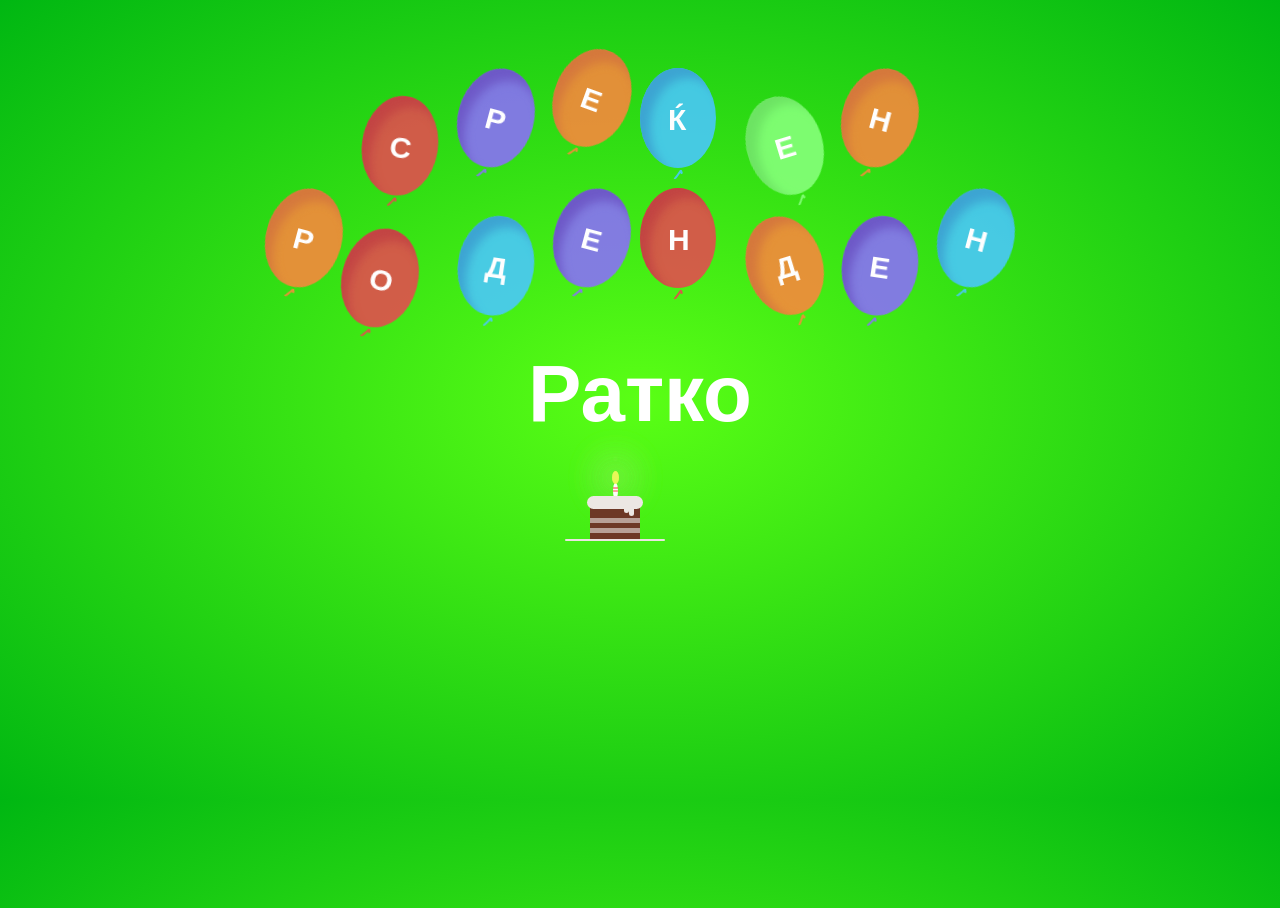
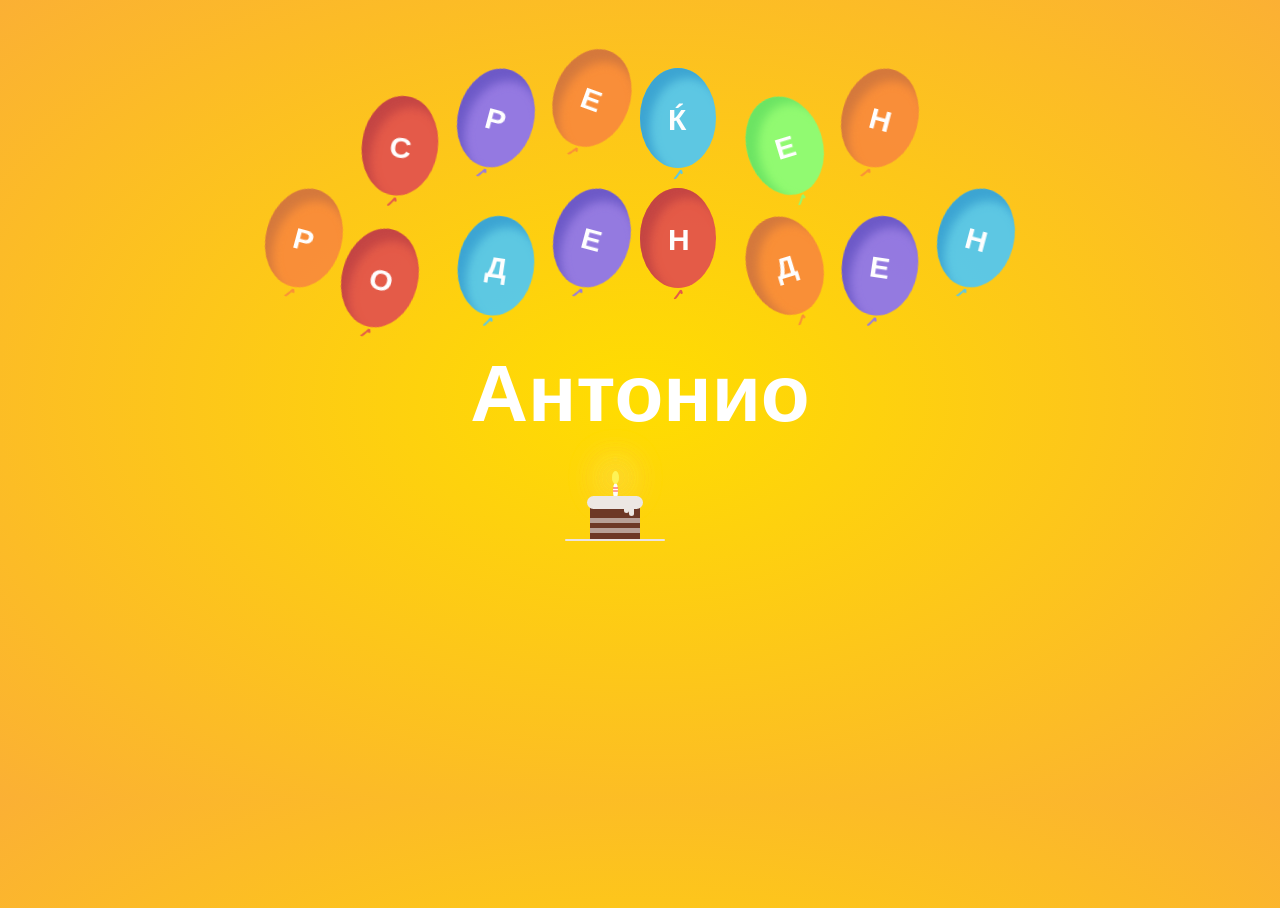
Before and after one commit to toteto/sreken-rodenden, a plain HTML site: page index.html in a window 1280 px wide. Drawn offline with Linux system fonts and the light colour scheme.

Commit message:
Revert "Ратко :cake:"
This reverts commit ae7b477faa47f83f923113efbc5687bef52f7e48.

```diff
--- a/index.html
+++ b/index.html
@@ -22,7 +22,7 @@
       <div class="balloon balloon2 balloon-anim1"></div>
       <div class="balloon balloon4 balloon-anim6"></div>
     </div>
-    <div class="name">Ратко</div>
+    <div class="name">Антонио</div>
     <div class="cake">
       <div class="velas">
         <div class="fuego"></div>
--- a/style.css
+++ b/style.css
@@ -21,7 +21,7 @@ body {
   align-items: center;
 }
 body {
-  background: radial-gradient(ellipse at center, #5aff15 0%, #00b712 100%);
+  background: radial-gradient(ellipse at center, #ffdd00 0%, #fbb034 100%);
   position: absolute;
   top: 0;
   bottom: 0;
```
